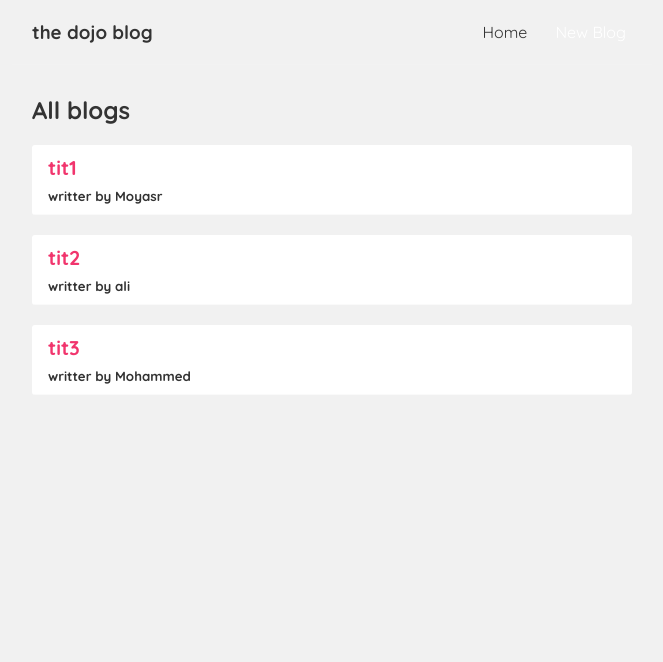
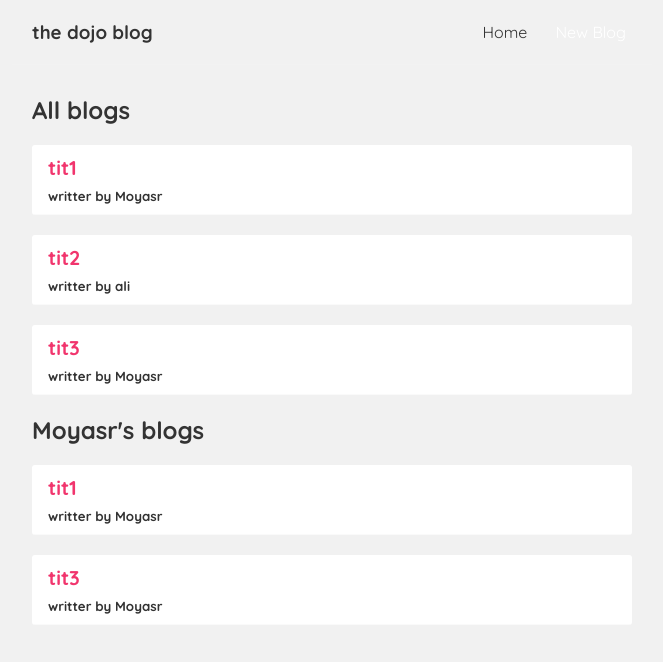
Before and after one commit to Muyassr/dojo-blog-react, a React (Create React App) app: page / in a window 1280 px wide. Shown: the top 662 px of the page, without its empty margins (308-971 px from the left). Built offline with nearby package versions, Linux system fonts and the light colour scheme.

Commit message:
using filter

```diff
--- a/src/Home.js
+++ b/src/Home.js
@@ -6,12 +6,13 @@ const Home = () => {
     const [blogs, setBlogs] = useState([
         {title: 'tit1', body:'sksksk1', author: 'Moyasr', id:'1'},
         {title: 'tit2', body:'sksksk2', author: 'ali', id:'2'},
-        {title: 'tit3', body:'sksksk3', author: 'Mohammed', id:'3'}
+        {title: 'tit3', body:'sksksk3', author: 'Moyasr', id:'3'}
     ]);
 
    return (
         <div className="home">
           <BlogList blogs={blogs} title="All blogs"></BlogList>
+          <BlogList blogs={blogs.filter(blogX=>blogX.author=='Moyasr')} title="Moyasr's blogs"></BlogList>
         </div>
     );
 }
```
